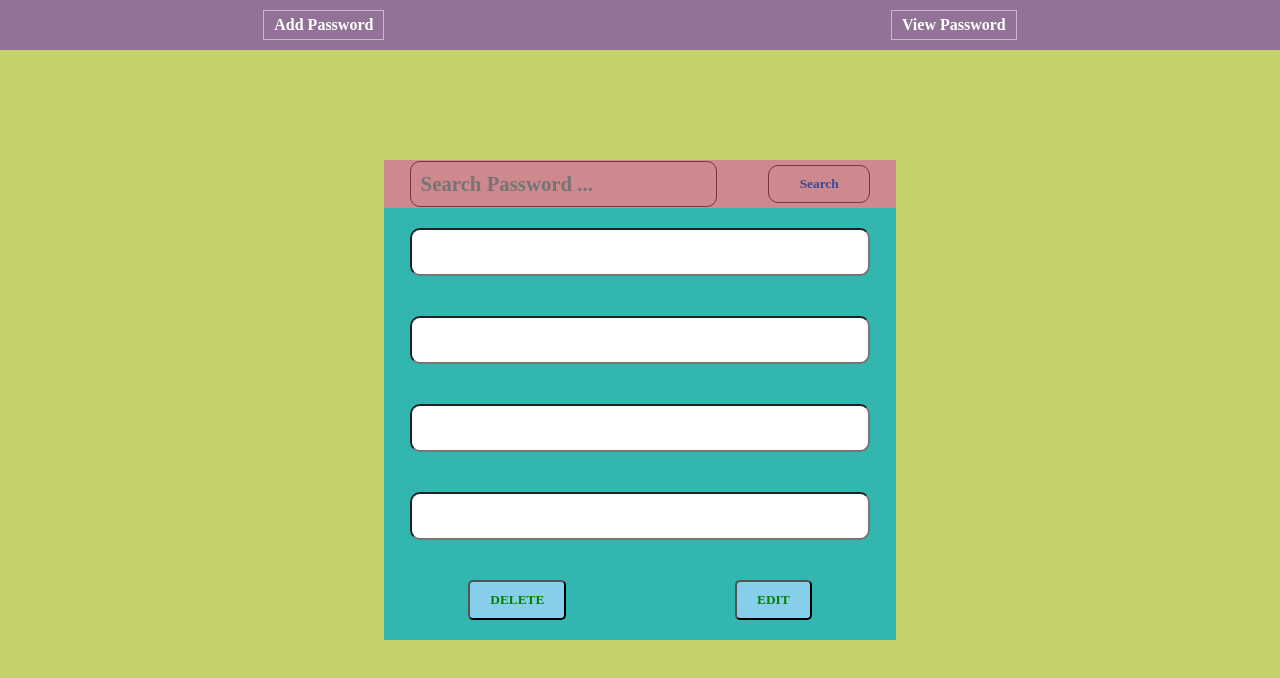
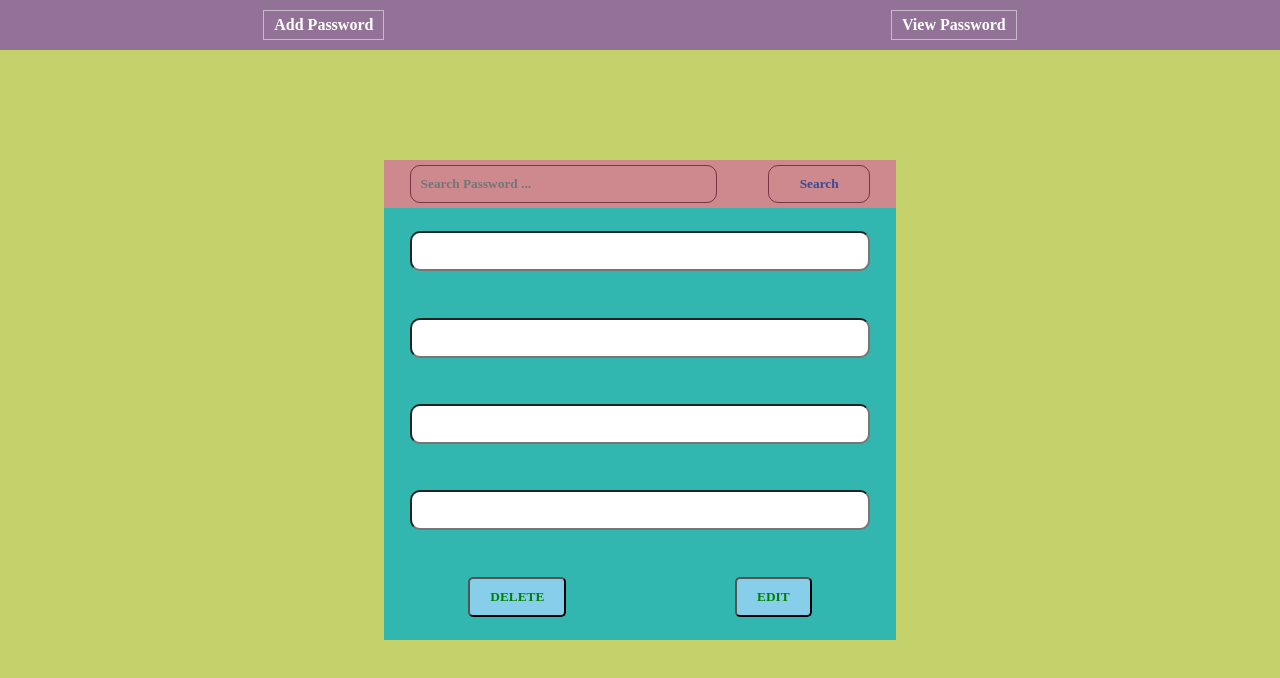
Before and after one commit to CodeQuillCrafts/PasswordManagerUsingHTMLCSSANDJAVASCRIPT, a plain HTML site: page viewPasswords.html in a window 1280 px wide. Drawn offline with Linux system fonts and the light colour scheme.

Commit message:
final ui

```diff
--- a/style.css
+++ b/style.css
@@ -108,7 +108,7 @@ nav a {
 
 .viewer .search input[type="search"] {
     width: 60%;
-    font-size: 1.3rem;
+    /* font-size: 1.3rem; */
 }
 
 .viewer .search input[type="submit"] {
@@ -134,7 +134,7 @@ nav a {
 
 .passData>input {
     font-weight: bold;
-    font-size: 1.3rem;
+    /* font-size: 1.3rem; */
     border-radius: 10px;
     padding: 10px;
     width: 100%;
```
